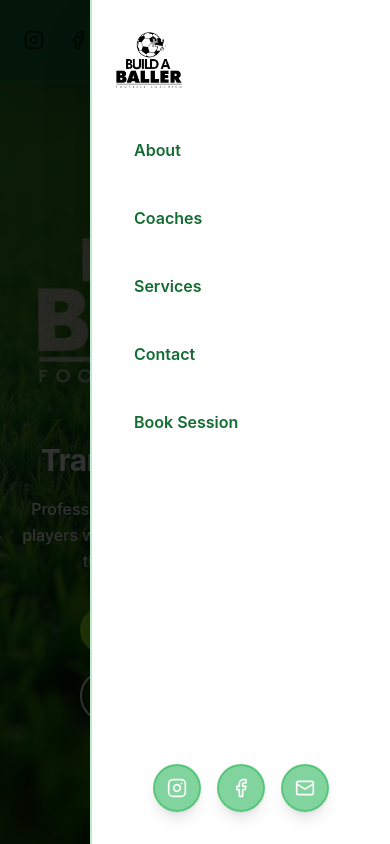
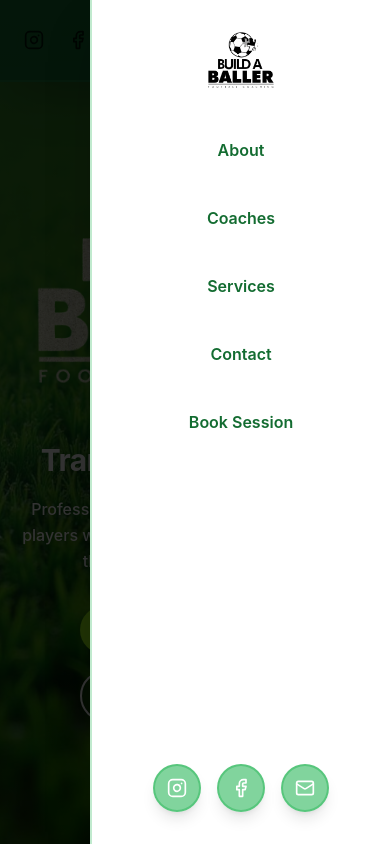
Before and after one commit to Mejrifx/astroturf-baller-build, a React (Vite) app: page / in a window 390 px wide. Both pictures are taken after a click on the button "Toggle menu". Shown: the top 844 px of the page. Built offline with nearby package versions, Linux system fonts and the light colour scheme; the HTML template or start-up script is replaced by a standard one.

Commit message:
Center mobile menu: logo, navigation items, and social icons

```diff
--- a/src/components/Navbar.tsx
+++ b/src/components/Navbar.tsx
@@ -159,9 +159,9 @@ const Navbar = () => {
             >
               {/* No decorative overlay - it was causing visibility issues */}
 
-              <div className="relative h-full flex flex-col py-8 px-4 z-20">
+              <div className="relative h-full flex flex-col py-8 px-4 z-20 items-center">
                 {/* Logo Section */}
-                <div className="mb-8 px-2 relative z-20">
+                <div className="mb-8 px-2 relative z-20 flex justify-center">
                   <img
                     src="/build a baller original.png"
                     alt="BuildaBaller"
@@ -170,12 +170,12 @@ const Navbar = () => {
                 </div>
 
                 {/* Navigation Items */}
-                <nav className="flex-1 space-y-2 relative z-20">
+                <nav className="flex-1 space-y-2 relative z-20 w-full max-w-xs">
                   {navItems.map((item, index) => (
                     <button
                       key={`${item.id}-${item.label}`}
                       onClick={() => scrollToSection(item.id)}
-                      className={`group w-full text-left px-6 py-4 rounded-xl transition-all duration-300 relative overflow-hidden ${
+                      className={`group w-full text-center px-6 py-4 rounded-xl transition-all duration-300 relative overflow-hidden ${
                         activeSection === item.id
                           ? "bg-secondary/70 text-white font-bold shadow-lg shadow-secondary/50 border-2 border-secondary"
                           : "bg-white/50 text-pitch font-semibold hover:bg-white/60 border-2 border-white/30"
@@ -188,7 +188,7 @@ const Navbar = () => {
                       <div className="absolute inset-0 bg-gradient-to-r from-secondary/0 via-secondary/30 to-secondary/0 opacity-0 group-hover:opacity-100 transition-opacity duration-300" />
 
                       {/* Content */}
-                      <span className="relative z-10 flex items-center justify-between">
+                      <span className="relative z-10 flex items-center justify-center gap-2">
                         <span className="text-base font-semibold">{item.label}</span>
                         {activeSection === item.id && (
                           <span className="w-2 h-2 bg-secondary rounded-full animate-pulse" />
```
